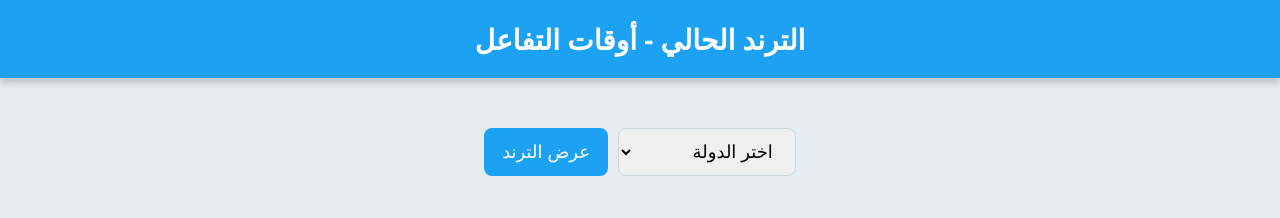
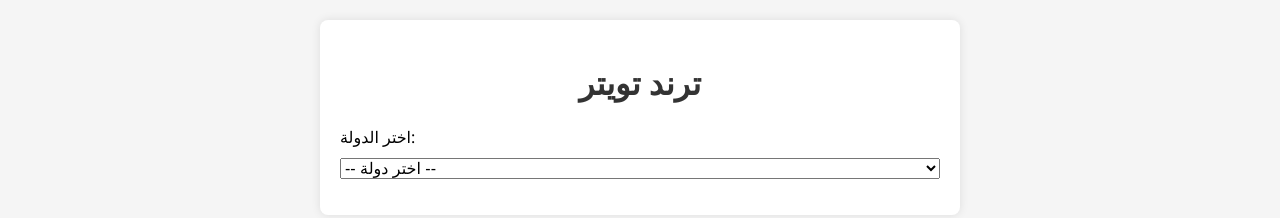
Before and after one commit to abdulaziz1076-hash/wxcww, a website: page twitter-trend/public/index.html in a window 1280 px wide. Drawn offline with Linux system fonts and the light colour scheme.

Commit message:
Update index.html

```diff
--- a/twitter-trend/public/index.html
+++ b/twitter-trend/public/index.html
@@ -2,85 +2,59 @@
 <html lang="ar">
 <head>
 <meta charset="UTF-8">
+<meta name="viewport" content="width=device-width, initial-scale=1.0">
 <title>ترند تويتر + أفضل وقت للتفاعل</title>
 <style>
-body { font-family: "Segoe UI", Arial, sans-serif; background:#e6ecf0; direction:rtl; margin:0; padding:0; }
-header { background:#1da1f2; color:white; font-size:28px; font-weight:bold; padding:20px; text-align:center; box-shadow:0 4px 8px rgba(0,0,0,0.2);}
-.container { max-width:1200px; margin:30px auto; padding:20px;}
-.controls { display:flex; flex-wrap:wrap; justify-content:center; gap:10px; margin-bottom:25px; }
-select,button { padding:12px 18px; font-size:18px; border-radius:8px; border:1px solid #ccd6dd; }
-button { background-color:#1da1f2; color:white; border:none; cursor:pointer; transition:0.3s; }
-button:hover { background-color:#0d8ddb; }
-#time-reason { background:#e8f4fd; border-radius:10px; padding:15px; margin-bottom:20px; font-size:18px; color:#14171a; box-shadow:0 2px 4px rgba(0,0,0,0.1); text-align:right; }
-.trends-wrapper { display:grid; grid-template-columns:repeat(5,1fr); gap:15px; }
-.trend-card { background:white; border-radius:12px; box-shadow:0 4px 6px rgba(0,0,0,0.1); padding:20px; transition:transform 0.2s, box-shadow 0.2s; text-align:right; font-size:20px; }
-.trend-card.hot { border-left:4px solid #1da1f2; }
-.trend-card:hover { transform:translateY(-5px); box-shadow:0 8px 16px rgba(0,0,0,0.2); }
-.trend-card a { text-decoration:none; color:#14171a; }
-.trend-card a:hover { color:#1da1f2; }
-.time-box { margin-top:10px; font-size:16px; color:#555; }
-@media(max-width:1000px){ .trends-wrapper{grid-template-columns:repeat(3,1fr);} }
-@media(max-width:600px){ .trends-wrapper{grid-template-columns:repeat(1,1fr); font-size:22px;} }
+  body { font-family: "Segoe UI", Arial, sans-serif; background: #f5f5f5; margin: 0; padding: 20px; }
+  h1 { text-align: center; color: #333; }
+  .container { max-width: 600px; margin: auto; background: #fff; padding: 20px; border-radius: 8px; box-shadow: 0 0 10px rgba(0,0,0,0.1); }
+  label, select { display: block; width: 100%; margin-bottom: 10px; font-size: 16px; }
+  ul { list-style: none; padding: 0; }
+  li { background: #e0e0e0; margin: 5px 0; padding: 10px; border-radius: 4px; }
 </style>
 </head>
 <body>
-<header>الترند الحالي - أوقات التفاعل</header>
 <div class="container">
-  <div class="controls">
-    <select id="country">
-      <option value="">اختر الدولة</option>
-      <option value="Worldwide">العالم</option>
-      <option value="Saudi Arabia">السعودية</option>
-      <option value="United Arab Emirates">الإمارات</option>
-      <option value="United States">الولايات المتحدة</option>
-      <option value="Egypt">مصر</option>
-      <option value="India">الهند</option>
-    </select>
-    <button onclick="getTrend()">عرض الترند</button>
-  </div>
-  <div id="time-reason" style="display:none;"></div>
-  <div id="trend" class="trends-wrapper"></div>
+  <h1>ترند تويتر</h1>
+  <label for="country">اختر الدولة:</label>
+  <select id="country">
+    <option value="">-- اختر دولة --</option>
+    <option value="united-arab-emirates">الإمارات</option>
+    <option value="saudi-arabia">السعودية</option>
+    <option value="usa">الولايات المتحدة</option>
+    <option value="uk">المملكة المتحدة</option>
+  </select>
+  <ul id="trendsList"></ul>
 </div>
 
 <script>
-function getDynamicTimeRange(hour){
-  if(hour<9) return {start:"06:00",end:"09:00",reason:"في الصباح الناس يتصفحون تويتر قبل العمل أو الدراسة."};
-  if(hour<12) return {start:"12:00",end:"14:00",reason:"استراحة الغداء ومتابعة الأخبار."};
-  if(hour<20) return {start:"17:00",end:"20:00",reason:"أعلى نشاط للمتابعين بعد العمل."};
-  return {start:"20:00",end:"23:00",reason:"نشاط المتابعين مرتفع قبل النوم."};
-}
+  const countrySelect = document.getElementById('country');
+  const trendsList = document.getElementById('trendsList');
 
-async function getTrend(){
-  const country=document.getElementById("country").value;
-  const trendBox=document.getElementById("trend");
-  const timeReasonBox=document.getElementById("time-reason");
-  trendBox.innerHTML=`<p>جاري التحميل...</p>`;
-  timeReasonBox.style.display="none";
+  countrySelect.addEventListener('change', async () => {
+    const country = countrySelect.value;
+    trendsList.innerHTML = '';
 
-  if(!country){ trendBox.innerHTML=`<p>اختر دولة أولاً.</p>`; return; }
+    if (!country) return;
 
-  try{
-    const response=await fetch(`/trends/${encodeURIComponent(country)}`);
-    const data=await response.json();
-    trendBox.innerHTML="";
-    const localHour=new Date().getHours();
-    const tweetTimeRange=getDynamicTimeRange(localHour);
+    try {
+      const response = await fetch(`https://wxcww.onrender.com/trends/${country}`);
+      const data = await response.json();
 
-    timeReasonBox.style.display="block";
-    timeReasonBox.innerHTML=`<b>أفضل وقت للتفاعل حالياً :</b> ${tweetTimeRange.start} - ${tweetTimeRange.end}<br><b>السبب:</b> ${tweetTimeRange.reason}`;
-
-    data.trends.forEach((t,i)=>{
-      const div=document.createElement("div");
-      div.className="trend-card hot";
-      div.innerHTML=`<a href="https://twitter.com/search?q=${encodeURIComponent(t)}" target="_blank">${t}</a>
-        <div class="time-box">آخر تحديث: الآن</div>`;
-      trendBox.appendChild(div);
-    });
-  }catch(e){
-    trendBox.innerHTML=`<p>فشل في التحميل، حاول لاحقاً.</p>`;
-    console.error(e);
-  }
-}
+      if (!data || data.length === 0) {
+        trendsList.innerHTML = '<li>لا توجد ترندات حالياً</li>';
+      } else {
+        data.slice(0,10).forEach(trend => {
+          const li = document.createElement('li');
+          li.textContent = trend;
+          trendsList.appendChild(li);
+        });
+      }
+    } catch (error) {
+      trendsList.innerHTML = '<li>حدث خطأ أثناء جلب الترندات</li>';
+      console.error(error);
+    }
+  });
 </script>
 </body>
 </html>
```
